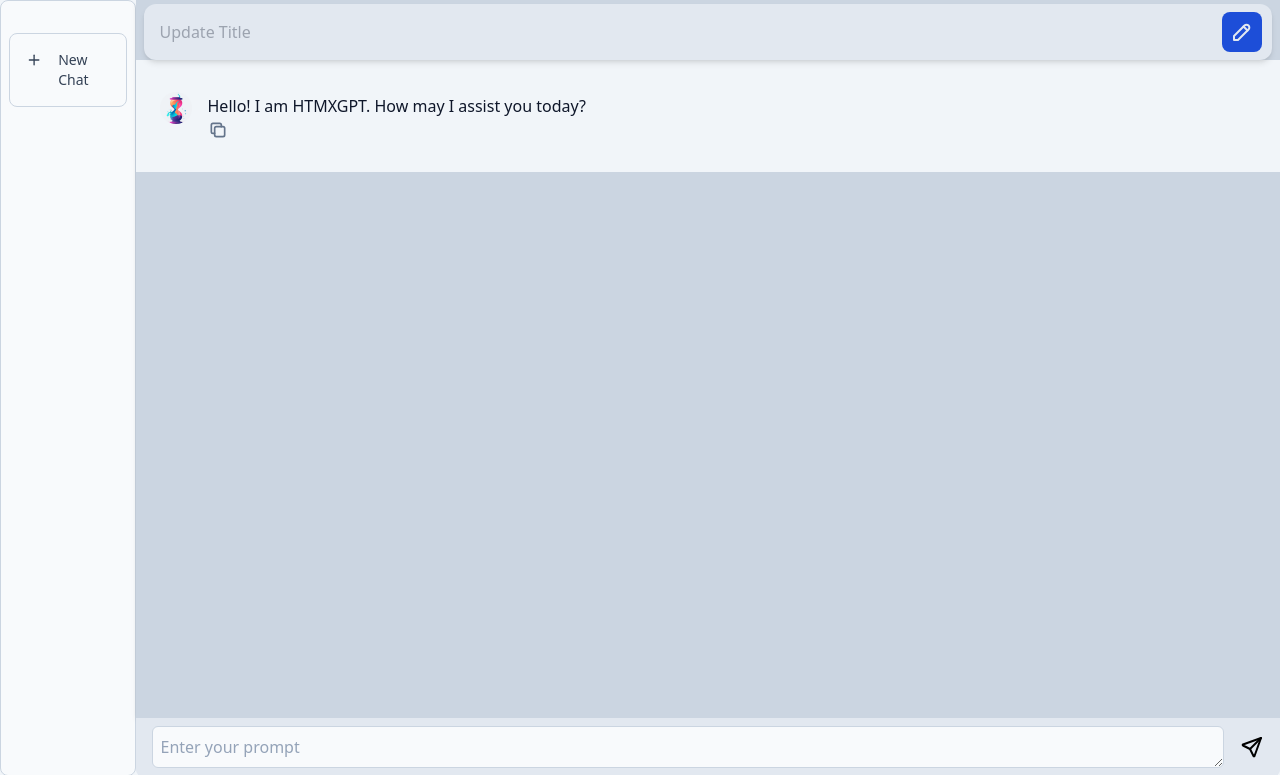
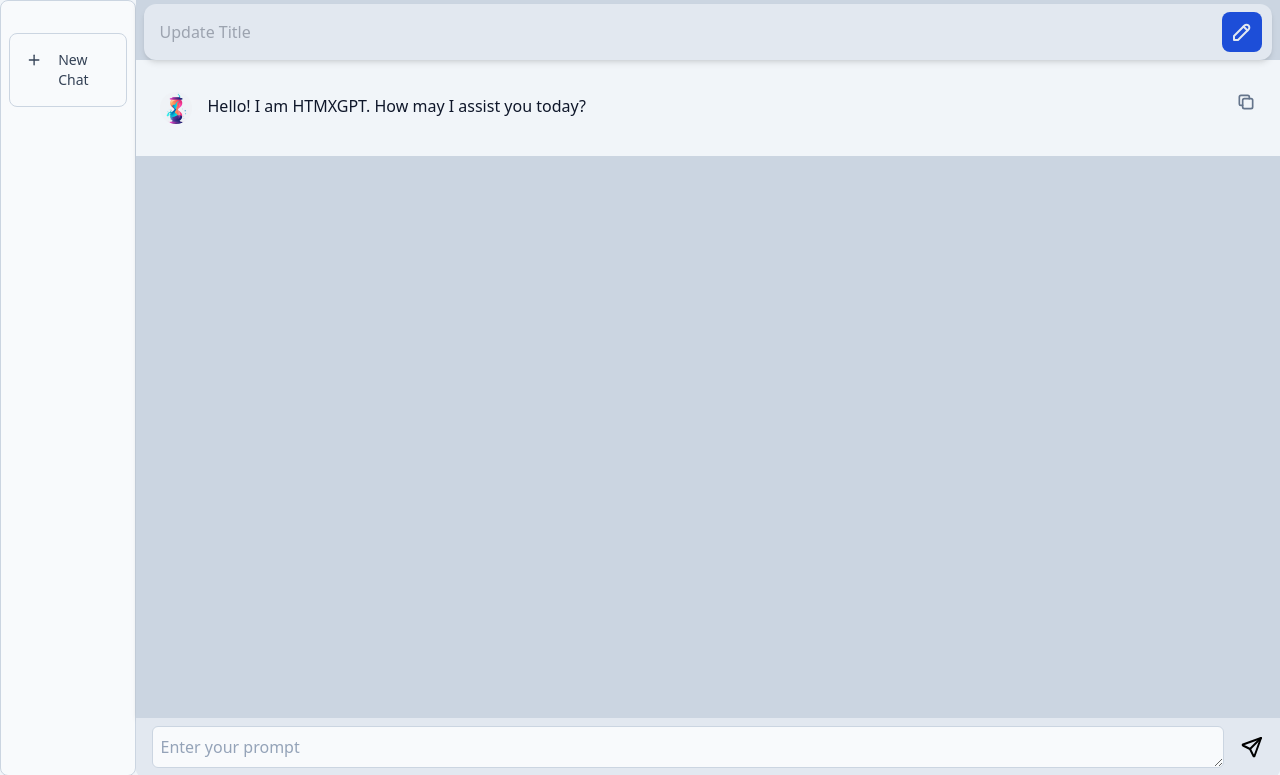
Before and after one commit to TimeSurgeLabs/htmxgpt, a FastAPI app: template templates/index.html in a window 1280 px wide. Shown: the top 775 px of the page. Run offline with FastAPI, Linux system fonts and the light colour scheme; the template is opened without the code that fills it, so the values that code supplies are empty; some libraries are stand-ins or nearby versions.

Commit message:
Fix copy button position

```diff
--- a/templates/components.html
+++ b/templates/components.html
@@ -40,10 +40,12 @@
 <div class="flex bg-slate-100 px-4 py-8 dark:bg-slate-900 sm:px-6">
     <img class="mr-2 flex h-8 w-8 rounded-full sm:mr-4" src="/static/android-chrome-512x512.png" />
 
-    <div class="flex w-full flex-col items-start lg:justify-between">
-        <p class="max-w-fit mr-2 sm:mr-4 flex flex-col">
-           {{content|safe}}
-        </p>
+    <div class="flex w-full items-start lg:justify-between">
+        <div class="flex flex-col w-full h-full">
+            <p class="max-w-fit mr-2 sm:mr-4 flex flex-col">
+                {{content|safe}}
+            </p>
+        </div>
         <div class="mt-4 flex flex-row justify-start gap-x-2 text-slate-500 lg:mt-0">
             <button class="hover:text-blue-600" type="button">
                 <svg xmlns="http://www.w3.org/2000/svg" class="h-5 w-5" viewBox="0 0 24 24" stroke-width="2"
```
